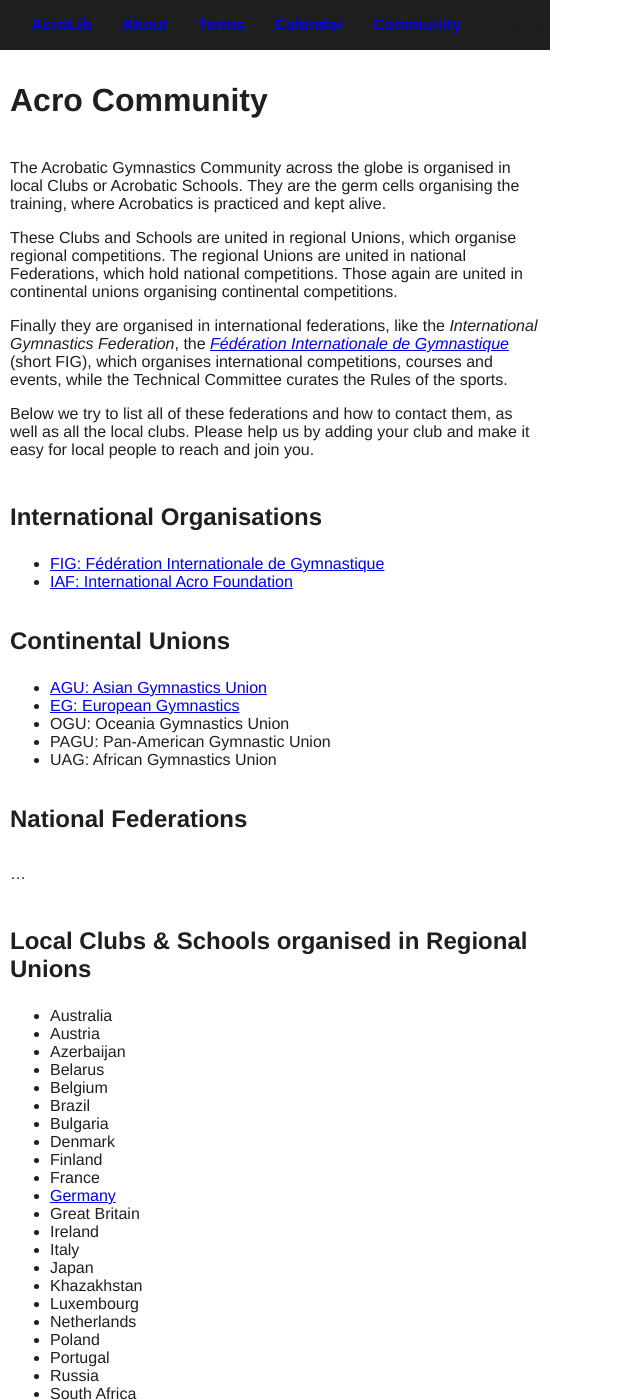
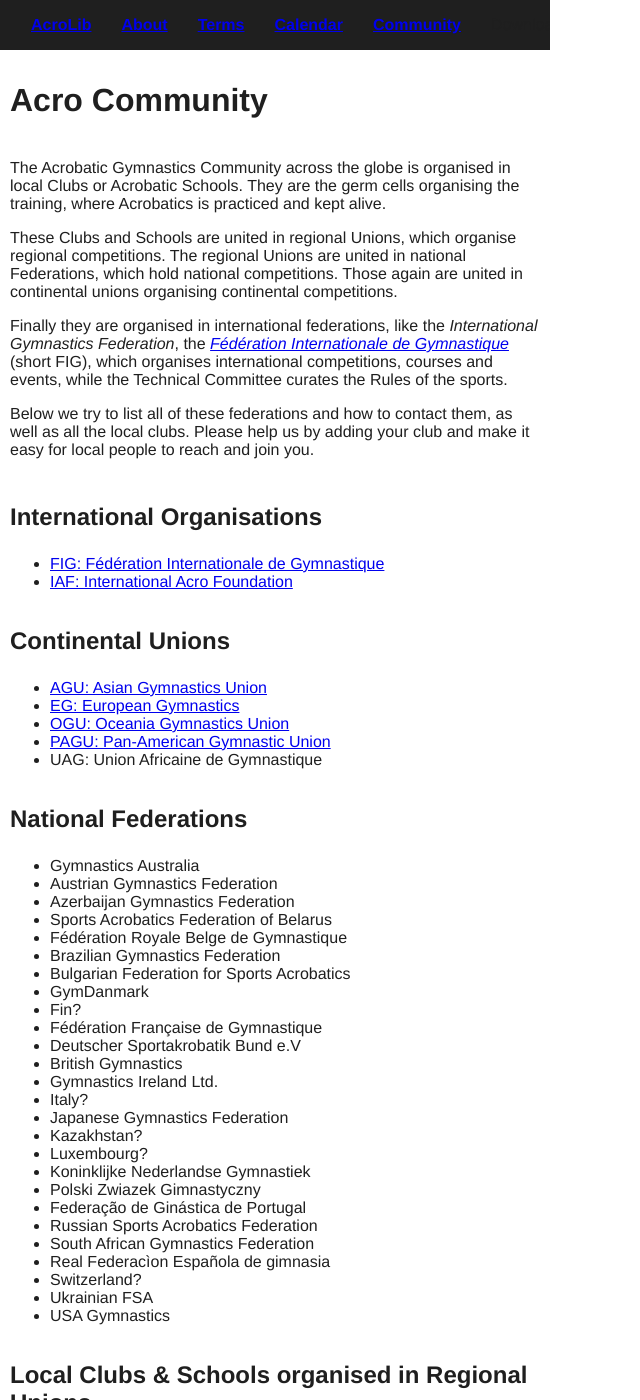
Before and after one commit to floshin/acrolib, a Jekyll site: the page built from community.md, in a window 1280 px wide and 1400 px high. Shown: the whole window, without its empty margins (0-640 px from the left). Built offline with Jekyll 4.4.1, drawn with Linux system fonts in a browser that asks for light colours; our own code applies the rules of GitHub Pages for plain Markdown files.

Commit message:
Update community.md

```diff
--- a/community.md
+++ b/community.md
@@ -19,14 +19,39 @@
 
 * [AGU: Asian Gymnastics Union](https://agu-gymnastics.com/)
 * [EG: European Gymnastics](https://www.europeangymnastics.com/)
-* OGU: Oceania Gymnastics Union
-* PAGU: Pan-American Gymnastic Union
-* UAG: African Gymnastics Union
+* [OGU: Oceania Gymnastics Union](https://www.oceaniagymnastics.org/)
+* [PAGU: Pan-American Gymnastic Union](https://upag-pagu.com/)
+* UAG: Union Africaine de Gymnastique
 
 
 ## National Federations
 
-...
+* Gymnastics Australia
+* Austrian Gymnastics Federation
+* Azerbaijan Gymnastics Federation
+* Sports Acrobatics Federation of Belarus
+* Fédération Royale Belge de Gymnastique
+* Brazilian Gymnastics Federation
+* Bulgarian Federation for Sports Acrobatics
+* GymDanmark
+* Fin?
+* Fédération Française de Gymnastique
+* Deutscher Sportakrobatik Bund e.V
+* British Gymnastics
+* Gymnastics Ireland Ltd.
+* Italy?
+* Japanese Gymnastics Federation
+* Kazakhstan?
+* Luxembourg?
+* Koninklijke Nederlandse Gymnastiek
+* Polski Zwiazek Gimnastyczny
+* Federação de Ginástica de Portugal
+* Russian Sports Acrobatics Federation
+* South African Gymnastics Federation
+* Real Federacìon Española de gimnasia
+* Switzerland?
+* Ukrainian FSA
+* USA Gymnastics
 
 
 ## Local Clubs & Schools organised in Regional Unions
```
